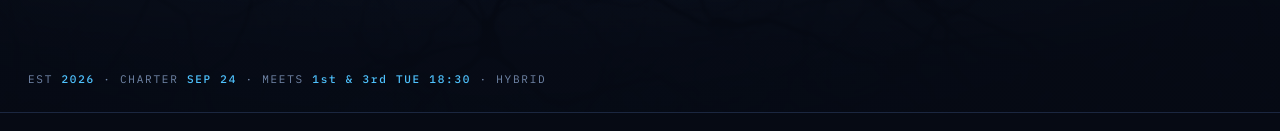
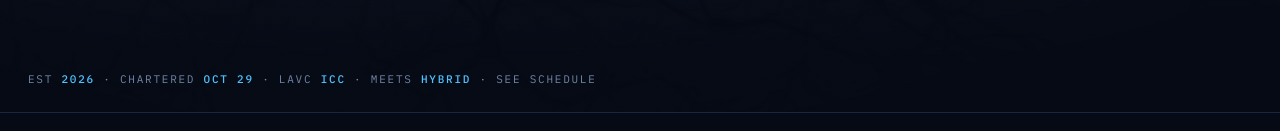
Before and after one commit to delonallen49-sudo/computational-biology-society, a plain HTML site: page index.html in a window 1280 px wide. Shown: the part 669-800 px from the top of the page. Drawn offline with Linux system fonts and the light colour scheme.

Commit message:
Correct the hero data strip
Read CHARTER SEP 24 and MEETS 1st & 3rd TUE 18:30. The charter
application went in Oct 15 and the ICC vote was Oct 29, and the
fixed Tuesday cadence no longer matches the meetings being held.

Co-Authored-By: Claude Opus 5 <noreply@anthropic.com>
Claude-Session: https://claude.ai/code/session_01Rz4wXQaTY393FhvjHa4Jfc

```diff
--- a/index.html
+++ b/index.html
@@ -113,7 +113,7 @@ footer{border-top:1px solid var(--edge);padding:32px 28px;text-align:center;colo
 <p class="sub">A student society at the intersection of biology and computing. We build hands-on bioinformatics and medical-imaging mini-projects, support one another in finding and joining real research, and navigate the transfer path together. No coding experience required.</p>
 <a class="cta" href="join.html">JOIN · $10 ASO FEE</a>
 </div>
-<div class="datastrip">EST <b>2026</b> · CHARTER <b>SEP 24</b> · MEETS <b>1st &amp; 3rd TUE 18:30</b> · HYBRID</div>
+<div class="datastrip">EST <b>2026</b> · CHARTERED <b>OCT 29</b> · LAVC <b>ICC</b> · MEETS <b>HYBRID</b> · SEE SCHEDULE</div>
 </div>
 
 </div>
```
